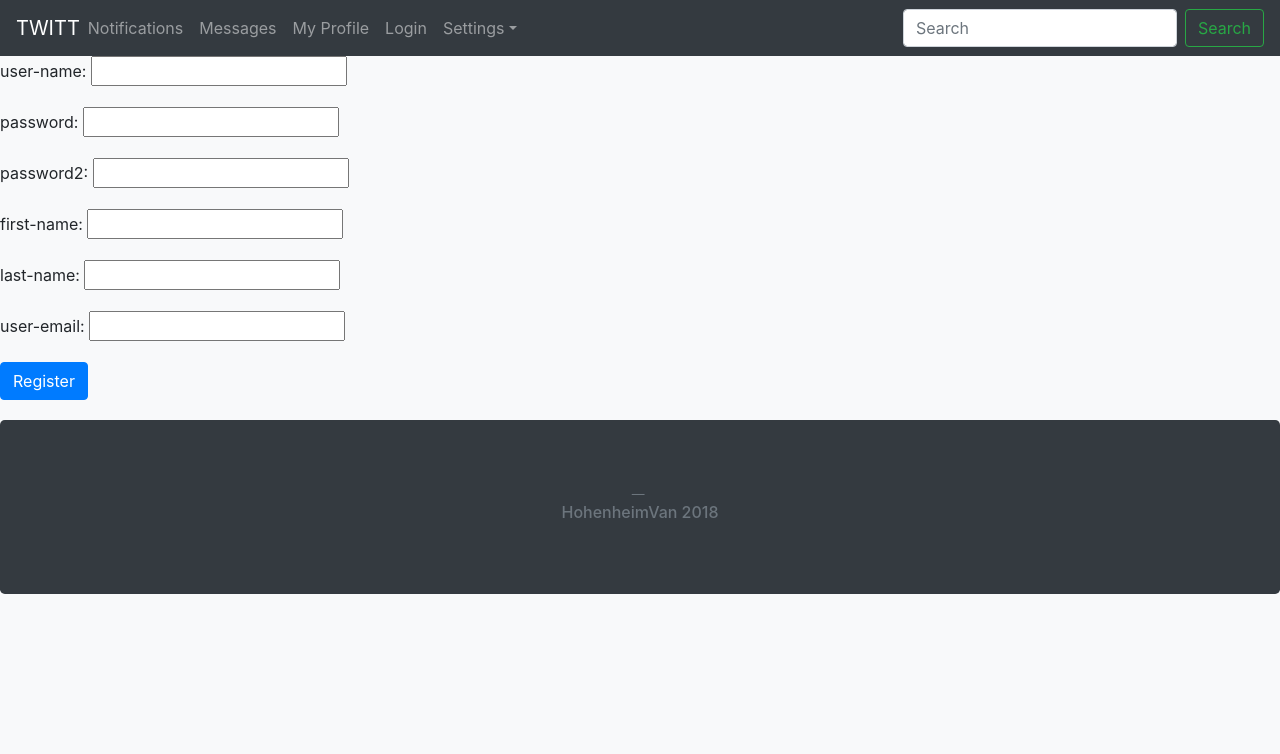
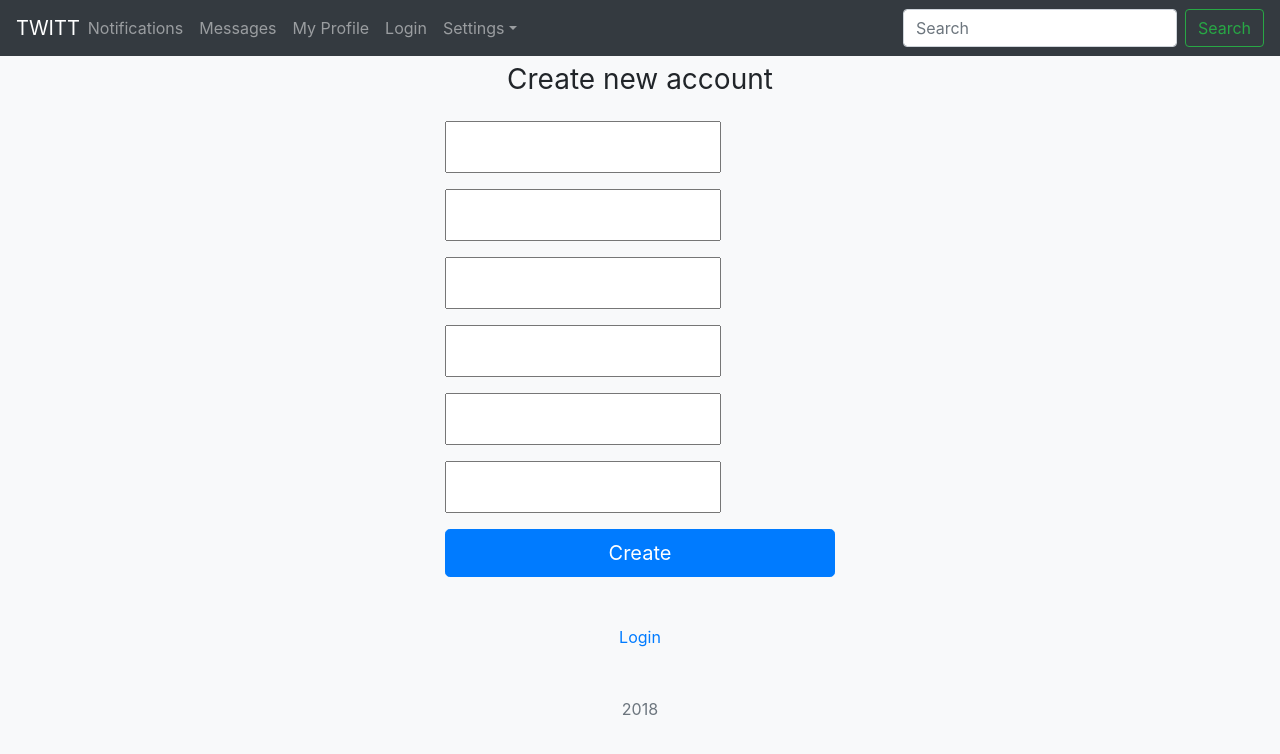
Before and after one commit to HohenheimVan/twitt, a Django app: page /register/ in a window 1280 px wide. Shown: the top 754 px of the page. Run offline with Django 3.2, Linux system fonts and the light colour scheme; some libraries are stand-ins or nearby versions.

Commit message:
visuala changes

```diff
--- a/templates/base.html
+++ b/templates/base.html
@@ -59,13 +59,16 @@
                 </form>
             </div>
         </nav>
+
         {% block content %}
 
             <main role="main" class="container">
+              {% block user %}
+              {% endblock %}
               <div class="d-flex align-items-center p-3 my-3 text-white-50 bg-purple rounded box-shadow">
                 <div class="lh-100">
                   <h6 class="mb-0 text-white lh-100">
-                      {{ user.username }}Twitts
+                      Twitts
                   </h6>
                 </div>
               </div>
@@ -100,21 +103,8 @@
                     <a href="#">All updates</a>
                 </small>
               </div>
-
-                    <div class="my-3 p-3 bg-white rounded box-shadow">
-                <h6 class="border-bottom border-gray pb-2 mb-0">Suggestions</h6>
-        {#                {% for user in User %}#}
-        {#        <div class="media text-muted pt-3">#}
-        {#          <img data-src="holder.js/32x32?theme=thumb&bg=007bff&fg=007bff&size=1" alt="" class="mr-2 rounded">#}
-        {#          <div class="media-body pb-3 mb-0 small lh-125 border-bottom border-gray">#}
-        {#            <div class="d-flex justify-content-between align-items-center w-100">#}
-        {#              <strong class="text-gray-dark">{{ user.first_name }} {{ user.last_name }}</strong>#}
-        {#              <a href="#">Follow</a>#}
-        {#            </div>#}
-        {#            <span class="d-block">@{{ user.username }}</span>#}
-        {#          </div>#}
-        {#        </div>#}
-        {#                {% endfor %}#}
+                <div class="my-3 p-3 bg-white rounded box-shadow">
+                    <h6 class="border-bottom border-gray pb-2 mb-0">Suggestions</h6>
                 <div class="media text-muted pt-3">
                   <img data-src="holder.js/32x32?theme=thumb&bg=007bff&fg=007bff&size=1" alt="" class="mr-2 rounded">
                   <div class="media-body pb-3 mb-0 small lh-125 border-bottom border-gray">
--- a/templates/content.html
+++ b/templates/content.html
@@ -8,7 +8,11 @@
     {% for twitt in twitts %}
         <table>
             <tr>
-                <td><h5>{{ twitt.user.username }}</h5></td><td><a href="/content/">{{ twitt.content }}</a></td><td>{{ twitt.creation_date }}</td>
+                <td><h5>{{ twitt.user.username }}</h5></td>
+                <td>
+                    <a href="/content/">{{ twitt.content }}</a>
+                </td>
+                <td>{{ twitt.creation_date }}</td>
             </tr>
         </table>
     {% endfor %}
--- a/templates/register.html
+++ b/templates/register.html
@@ -1,25 +1,64 @@
 {% extends 'base.html' %}
+{% load static %}
+{% block head %}
+  <head>
+    <meta charset="utf-8">
+    <meta name="viewport" content="width=device-width, initial-scale=1, shrink-to-fit=no">
+    <meta name="description" content="">
+    <meta name="author" content="">
 
-{% block name %}
-    Register
+    <title>Create new account</title>
+
+    <!-- Bootstrap core CSS -->
+    <link href={% static "dist/css/bootstrap.min.css" %} rel="stylesheet">
+
+    <!-- Custom styles for this template -->
+    <link href={%  static "css/floating-labels.css" %} rel="stylesheet">
+  </head>
 {% endblock %}
 
-{% block content %}
+  <body>
+  {% block content %}
+    <form class="form-signin" method="post">
+        {% csrf_token %}
+        <div class="text-center mb-4">
+            <h1 class="h3 mb-3 font-weight-normal">Create new account</h1>
+        </div>
 
-    <form action="" method="post" class="form-group">
-        {% csrf_token %}
-    {{ form.as_p }}
-        <button type="submit" value="login" class="btn btn-primary">
-            Register
-        </button>
+        <div class="form-label-group">
+            {{ form.username }}
+        </div>
+        <div class="form-label-group">
+            {{ form.password }}
+        </div>
+        <div class="form-label-group">
+            {{ form.password2 }}
+        </div>
+        <div class="form-label-group">
+            {{ form.first_name }}
+        </div>
+        <div class="form-label-group">
+            {{ form.last_name }}
+        </div>
+        <div class="form-label-group">
+            {{ form.email }}
+        </div>
+        {% if message %}
+            <div class="alert alert-danger">
+                {{ message }}
+            </div>
+        {% endif %}
+
+        <button class="btn btn-lg btn-primary btn-block" type="submit">Create</button>
+        <p class="mt-5 mb-3 text-muted text-lg-center">
+          <a href="/login/">Login</a>
+        </p>
+        <p class="mt-5 mb-3 text-muted text-lg-center">
+          2018
+        </p>
     </form>
-    {% if message %}
-        <div class="alert alert-danger">
-            {{ message }}
-        </div>
-    {% elif success %}
-        <div class="alert alert-success">
-            {{ success }}
-        </div>
-    {% endif %}
+
 {% endblock %}
+
+{% block footer %}
+{% endblock %}
--- a/twitter_app/views.py
+++ b/twitter_app/views.py
@@ -38,9 +38,10 @@ class AddTwittView(LoginRequiredMixin, View):
 
 class UserView(LoginRequiredMixin, View):
     def get(self, request, username):
+        form = AddTwittForm()
         user = User.objects.get(username=username)
         twitts = Twitt.objects.filter(user_id=user.pk)
-        return render(request, 'user.html', {'twitts': twitts, 'user': user})
+        return render(request, 'user.html', {'twitts': twitts, 'user': user, 'form': form})
 
 
 
```
Also changed, not shown: templates/login.html (+12 -10 lines), templates/user.html (+9 -1 lines).
